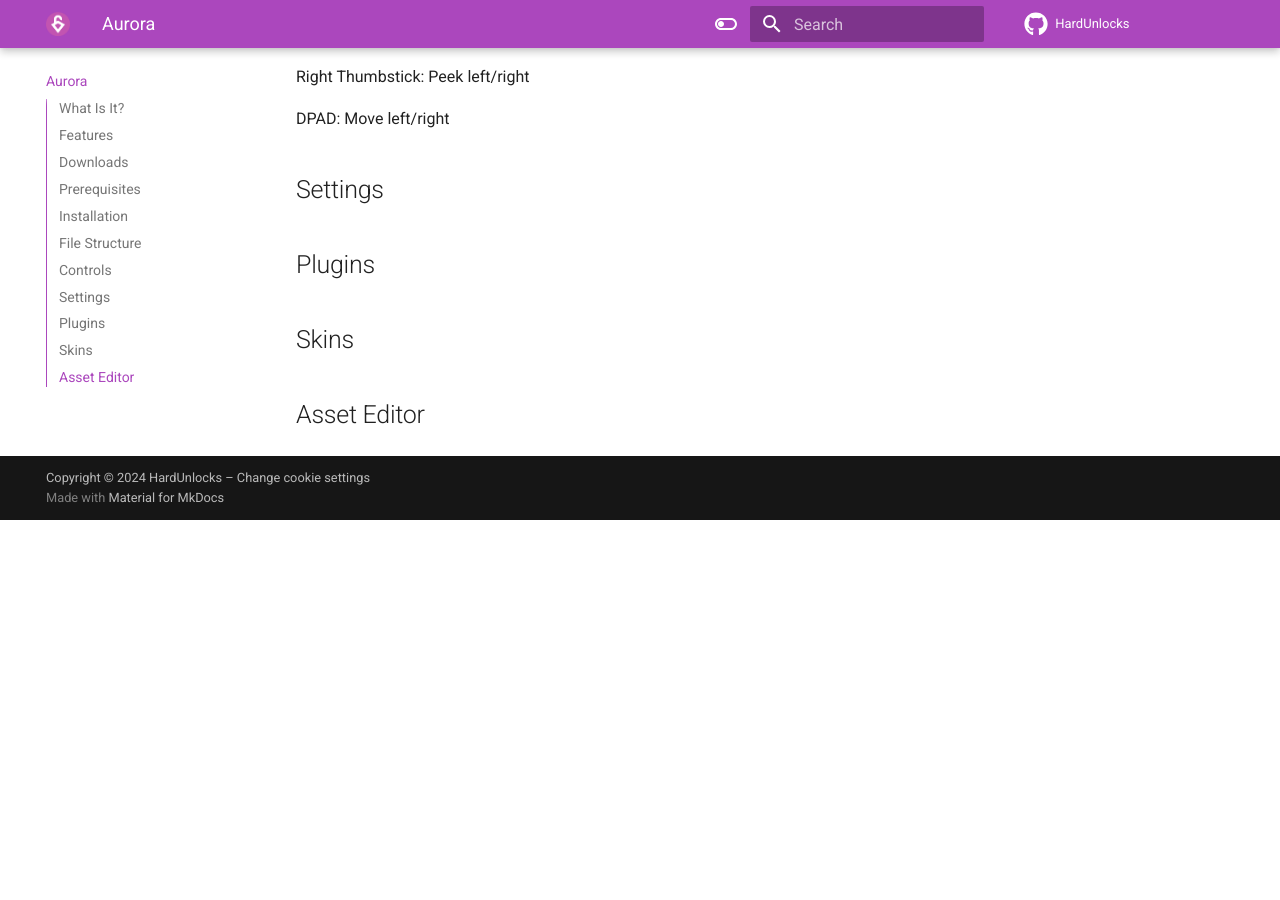
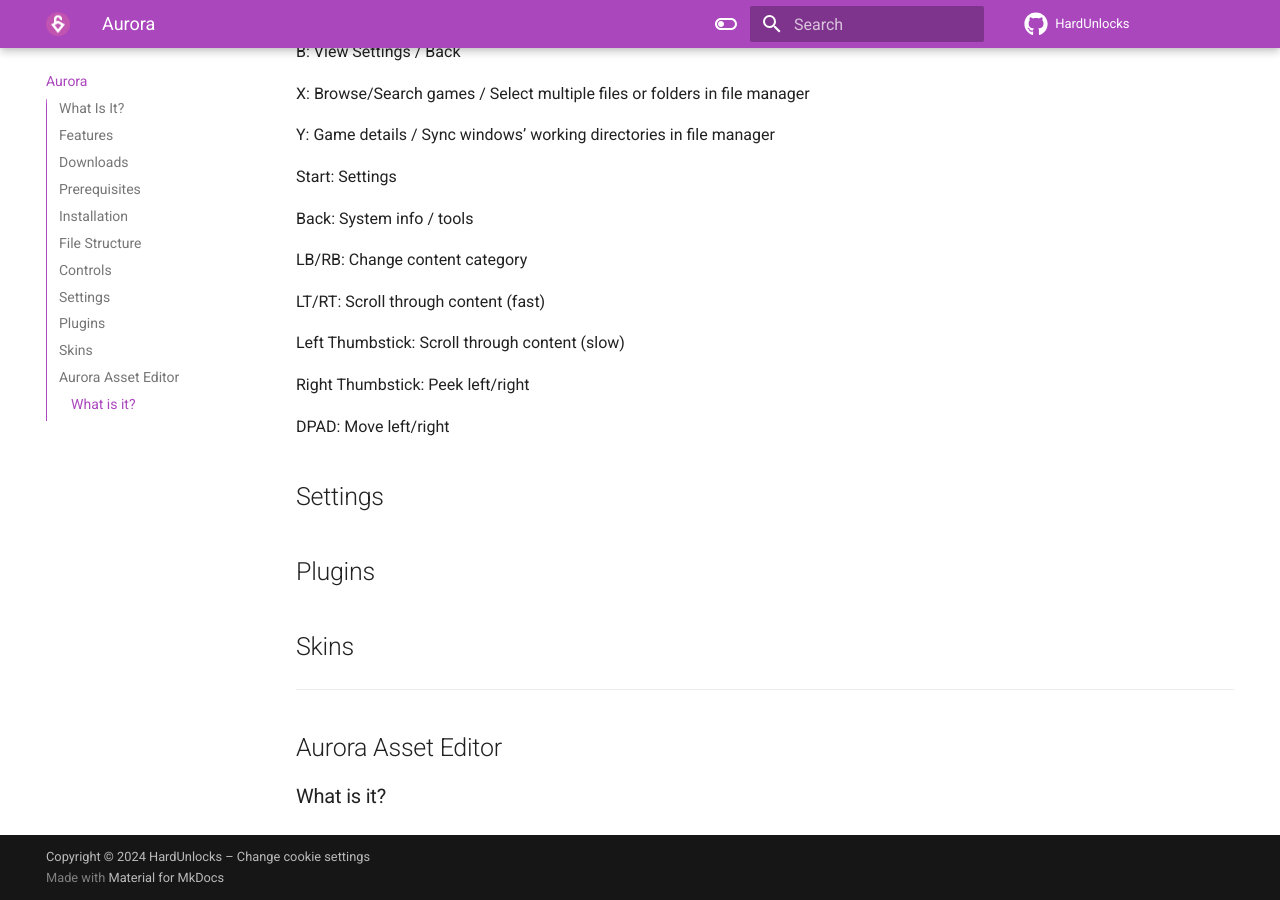
Before and after one commit to elasticpanda69/HardUnlocks, an MkDocs documentation site: the page built from docs/Aurora.md, in a window 1280 px wide and 900 px high, scrolled down 2455 px. Built offline with MkDocs 1.6.1 and Material for MkDocs 9.7.7, drawn with Linux system fonts in a browser that asks for light colours; comment, search, counter and statistics services are not loaded; before the commit the page ends 2975 px from its top, so only the background shows below that.

Commit message:
Update Aurora.md

```diff
--- a/docs/Aurora.md
+++ b/docs/Aurora.md
@@ -1,6 +1,7 @@
 # Aurora
 
 ![](assets/images/Aurora1.png){: style="height:300px;width:500px"}
+![](assets/images/Aurora2.png){: style="height:300px;width:500px"}
 
 ## What Is It?
 
@@ -96,5 +97,8 @@
 ## Skins
 
 
+---
 
-## Asset Editor
+## Aurora Asset Editor
+
+### What is it?
```
Also changed, not shown: docs/assets/images/Aurora1.png, docs/assets/images/Aurora2.png (added).
